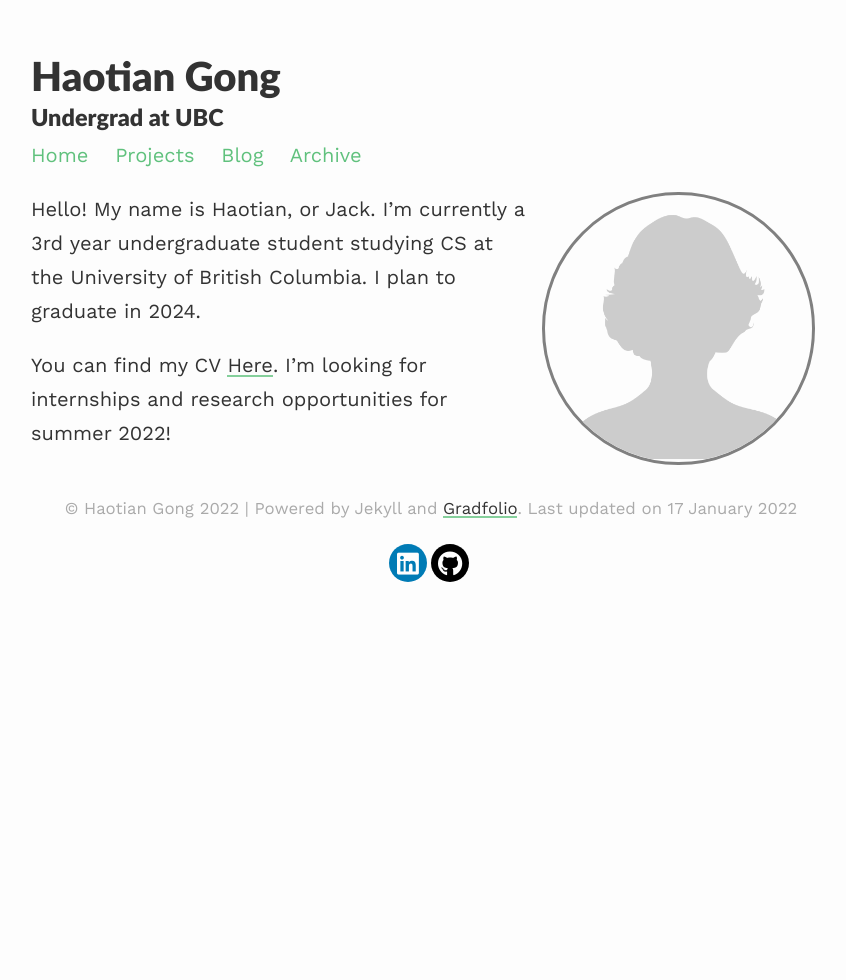
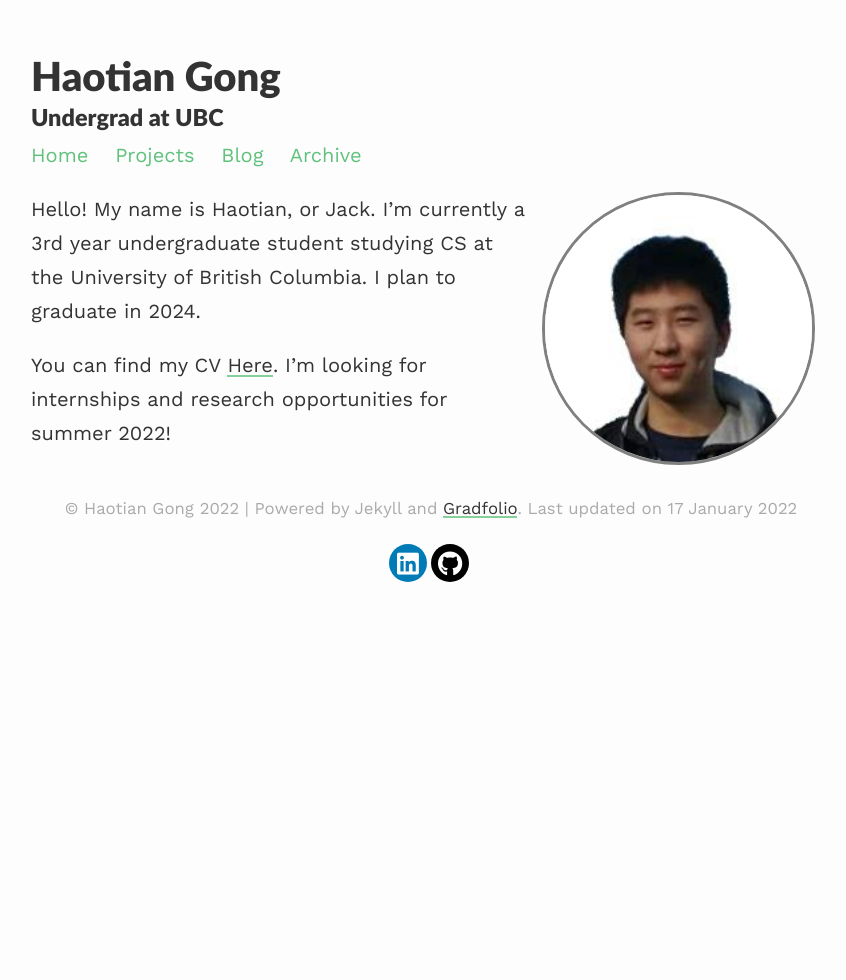
Before and after one commit to ht-gong/ht-gong.github.io, a Jekyll site: the page built from index.md, in a window 1280 px wide. Shown: the whole page, without its empty margins (209-1055 px from the left). Built offline with Jekyll 4.4.1, drawn with Linux system fonts in a browser that asks for light colours; nearby versions of some CDN libraries.

Commit message:
added profile pic

```diff
--- a/index.md
+++ b/index.md
@@ -3,7 +3,7 @@ layout: about
 permalink: /
 profile:
   align: right
-  image: profile.png
+  image: white_bg.jpg
 published: true
 ---
 
```
Also changed, not shown: assets/images/white_bg.jpg (added).
